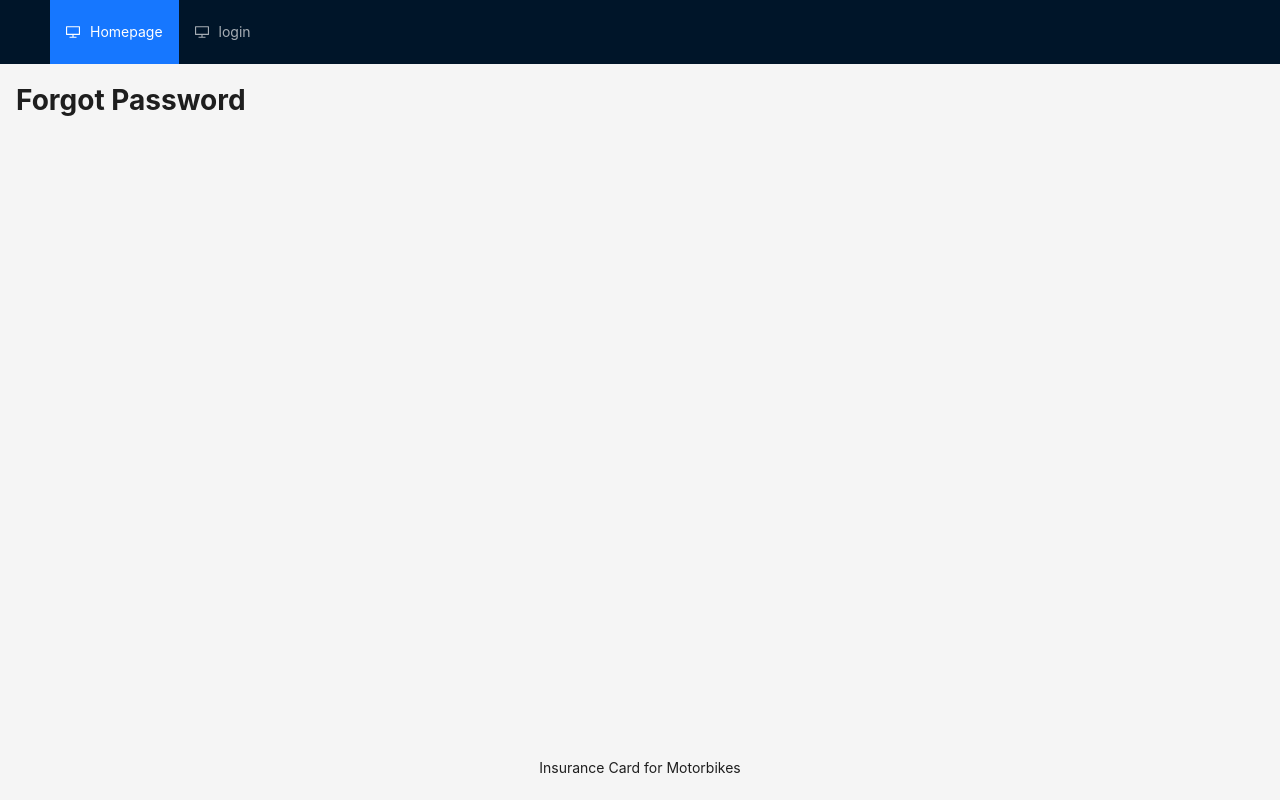
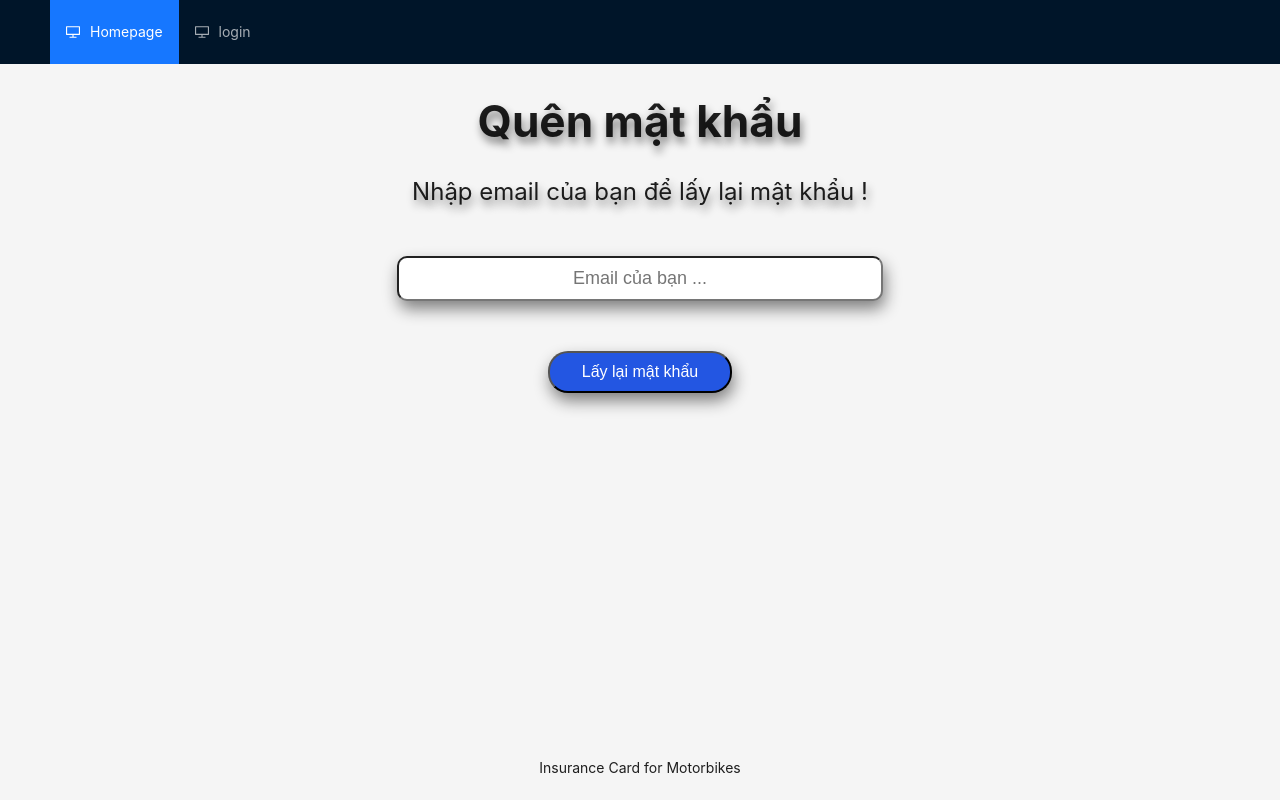
Before and after one commit to Annthe160639/FE_InsuranceCard, a React (Create React App) app: page /forgotpassword in a window 1280 px wide. Built offline with nearby package versions, Linux system fonts and the light colour scheme.

Commit message:
update ForgotPassword

```diff
--- /dev/null
+++ b/src/screens/ForgotPassword/ForgotPassword.css
@@ -0,0 +1,28 @@
+.error-message{
+    color: red;
+}
+.success-message {
+    color: green;
+  }
+
+  h1{
+    text-align: center;
+    font-size: 5ch;
+    text-shadow: 2px 6px 8px  gray;
+  }
+  p{
+    text-align: center;
+    font-size: x-large;
+    text-shadow: 2px 6px 8px  gray;
+  }
+  .reset{
+    display:block;
+    align-items: center;
+    margin: 50px auto;
+    background-color: rgb(35, 86, 226);
+    color: white;
+    padding: 10px 2rem;
+    border-radius: 20px;
+    font-size: medium;
+    box-shadow: 2px 8px 16px 0 gray;
+  }
--- a/src/screens/ForgotPassword/ForgotPassword.js
+++ b/src/screens/ForgotPassword/ForgotPassword.js
@@ -1,11 +1,44 @@
-import React from "react";
+import React, { useState } from "react";
+import "./ForgotPassword.css";
+import { Link } from "react-router-dom";
+function ForgotPassword() {
+  const [email, setEmail] = useState("");
+  const [message, setMessage] = useState("");
 
-const ForgotPassword = () => {
+  const resetPassword = () => {
+    // Kiểm tra email có hợp lệ hay không
+    if (/\S+@\S+\.\S+/.test(email)) {
+      // Gửi yêu cầu reset mật khẩu đến email
+      // Ở đây là nơi bạn thực hiện việc gửi email reset mật khẩu
+      <Link to="/forgotpassword"></Link>;
+      // Thêm lớp success-message cho phần tử p
+    } else {
+      // Hiển thị thông báo lỗi nếu email không hợp lệ
+      setMessage(<p style={{color: "red"}}>Email không chính xác vui lòng nhập lại</p>);
+    }
+  };
+
   return (
-    <div>
-      <h1>Forgot Password</h1>
+    <div className="forget">
+      <h1>Quên mật khẩu</h1>
+      <p>Nhập email của bạn để lấy lại mật khẩu !</p>
+      <input
+        type="email"
+        value={email}
+        onChange={(e) => setEmail(e.target.value)}
+        placeholder="Email của bạn ..."
+        required
+        style={{
+          textAlign: "center",display:"block",margin:"0 auto",
+          padding:"10px 10%",borderRadius:"10px",marginTop:"50px",
+          fontSize:"large",boxShadow: "2px 8px 16px 0 gray",
+        }}
+      />
+      <button className="reset" type="submit" onClick={resetPassword}>Lấy lại mật khẩu</button>
+      {/* <Button type="primary" htmlType="submit" onClick={resetPassword}>Quang Thanh</Button> */}
+      <p>{message}</p>
     </div>
   );
-};
+}
 
 export default ForgotPassword;
```
